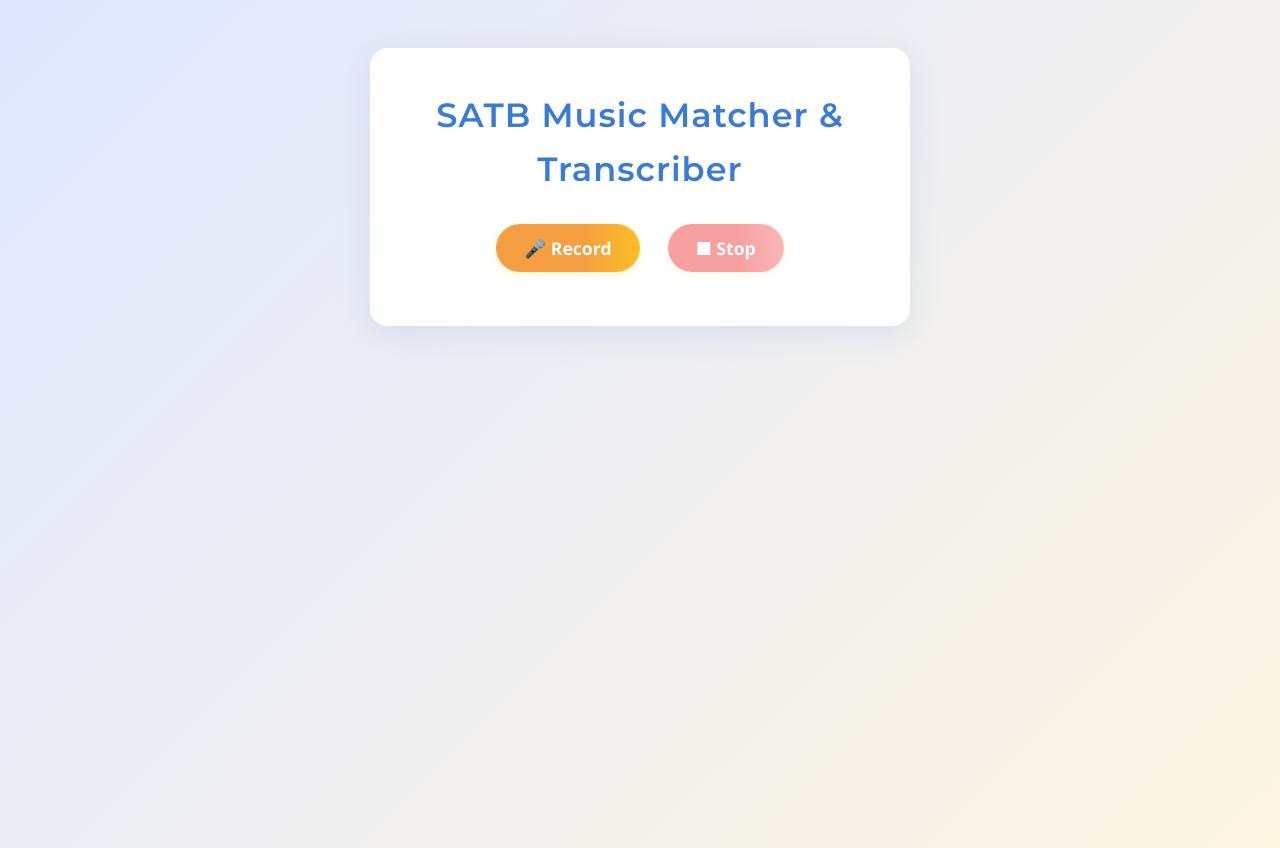
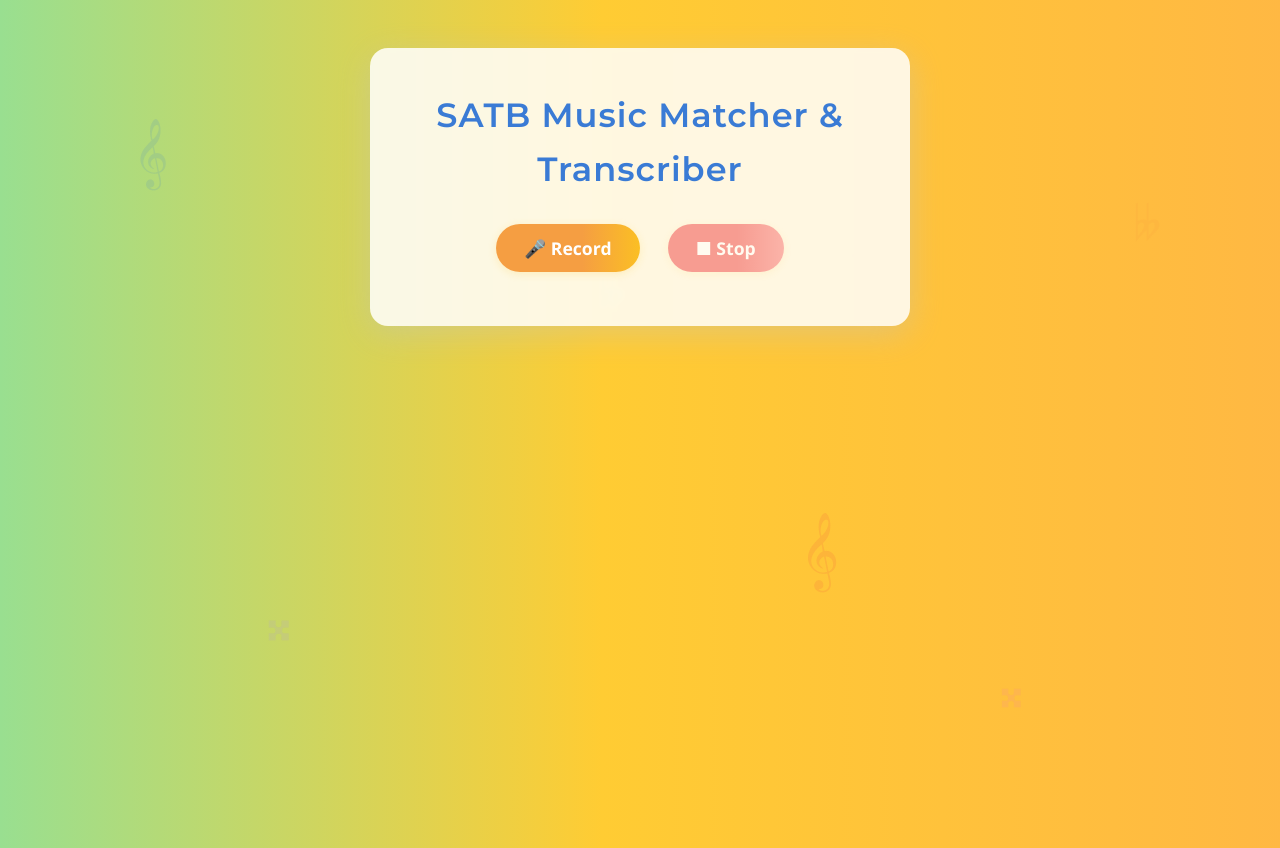
Before and after one commit to AbakahAlexander/parts-of-music-transcriber, a Flask app: page / in a window 1280 px wide. Run offline with Flask 3, Linux system fonts and the light colour scheme.

Commit message:
Colorful musical UI, Spotify info, and SATB improvements

```diff
--- a/templates/index.html
+++ b/templates/index.html
@@ -9,18 +9,36 @@
     <style>
         body {
             font-family: 'Montserrat', 'Roboto', Arial, sans-serif;
-            background: linear-gradient(135deg, #e0e7ff 0%, #fdf6e3 100%);
+            /* Animated rainbow gradient background */
+            background: linear-gradient(270deg, #ffb347, #ffcc33, #6ee7b7, #3a7bd5, #a78bfa, #f472b6, #ffb347);
+            background-size: 400% 400%;
+            animation: rainbowBG 18s ease infinite;
             margin: 0;
             min-height: 100vh;
+            overflow-x: hidden;
+        }
+        @keyframes rainbowBG {
+            0% {background-position: 0% 50%;}
+            50% {background-position: 100% 50%;}
+            100% {background-position: 0% 50%;}
+        }
+        /* Musical notes floating background */
+        .musical-bg {
+            position: fixed;
+            top: 0; left: 0; width: 100vw; height: 100vh;
+            pointer-events: none;
+            z-index: 0;
         }
         .container {
             max-width: 540px;
             margin: 48px auto 0 auto;
-            background: #fff;
+            background: rgba(255,255,255,0.85);
             border-radius: 18px;
             box-shadow: 0 8px 32px #b0c4de55;
             padding: 40px 36px 36px 36px;
             position: relative;
+            z-index: 1;
+            backdrop-filter: blur(2px);
         }
         h1 {
             text-align: center;
@@ -146,7 +164,18 @@
     </style>
 </head>
 <body>
-    <div class="container">
+        <!-- Musical notes SVG background -->
+        <svg class="musical-bg" viewBox="0 0 1920 1080" fill="none" xmlns="http://www.w3.org/2000/svg">
+            <g opacity="0.13">
+                <text x="200" y="200" font-size="90" fill="#3a7bd5" font-family="Arial">&#119070;</text>
+                <text x="1700" y="300" font-size="70" fill="#f59e42" font-family="Arial">&#119083;</text>
+                <text x="400" y="900" font-size="80" fill="#a78bfa" font-family="Arial">&#119082;</text>
+                <text x="1200" y="800" font-size="100" fill="#ef4444" font-family="Arial">&#119070;</text>
+                <text x="900" y="400" font-size="60" fill="#6ee7b7" font-family="Arial">&#119083;</text>
+                <text x="1500" y="1000" font-size="75" fill="#f472b6" font-family="Arial">&#119082;</text>
+            </g>
+        </svg>
+        <div class="container">
         <h1>SATB Music Matcher & Transcriber</h1>
         <div id="step1">
             <div class="recorder-controls">
```
